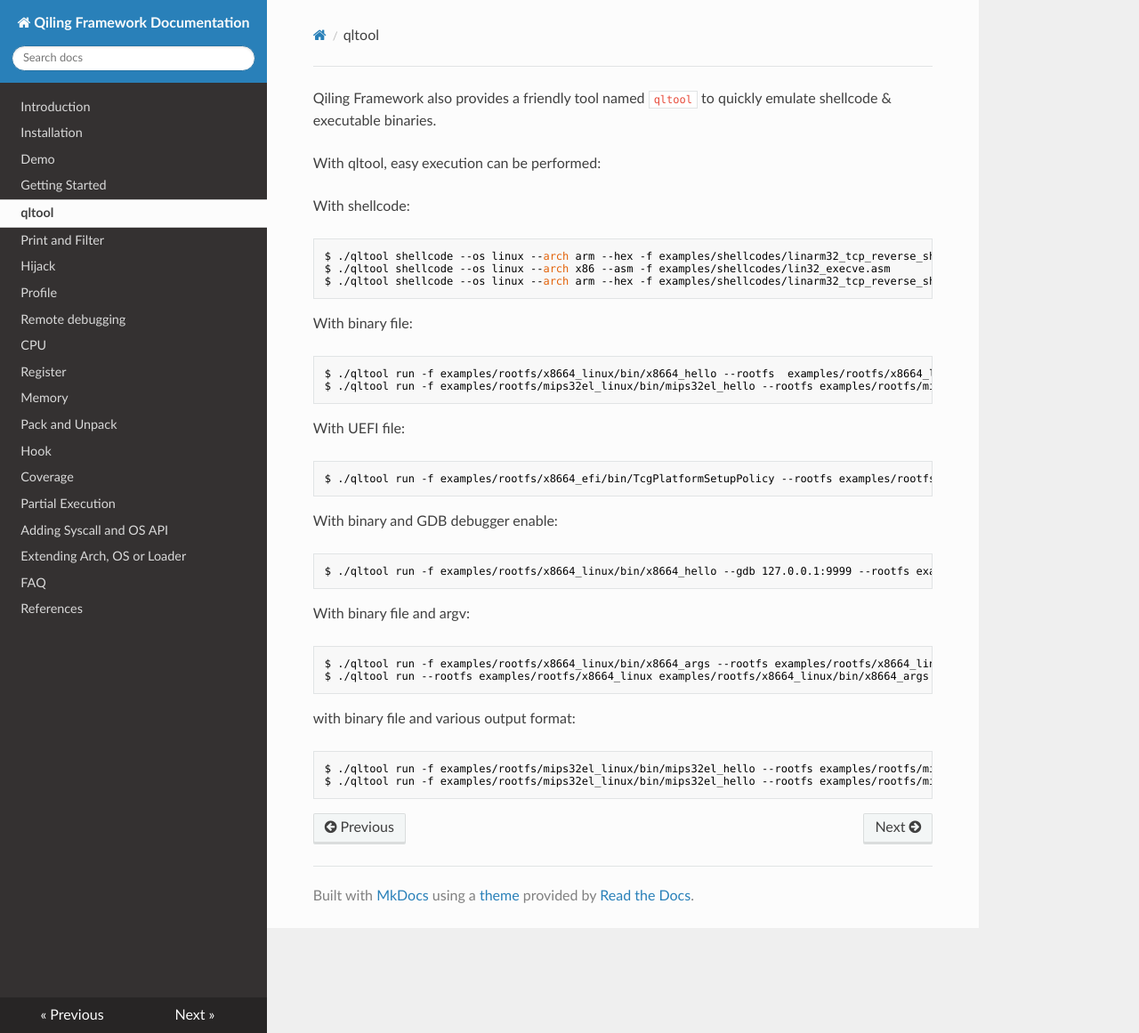
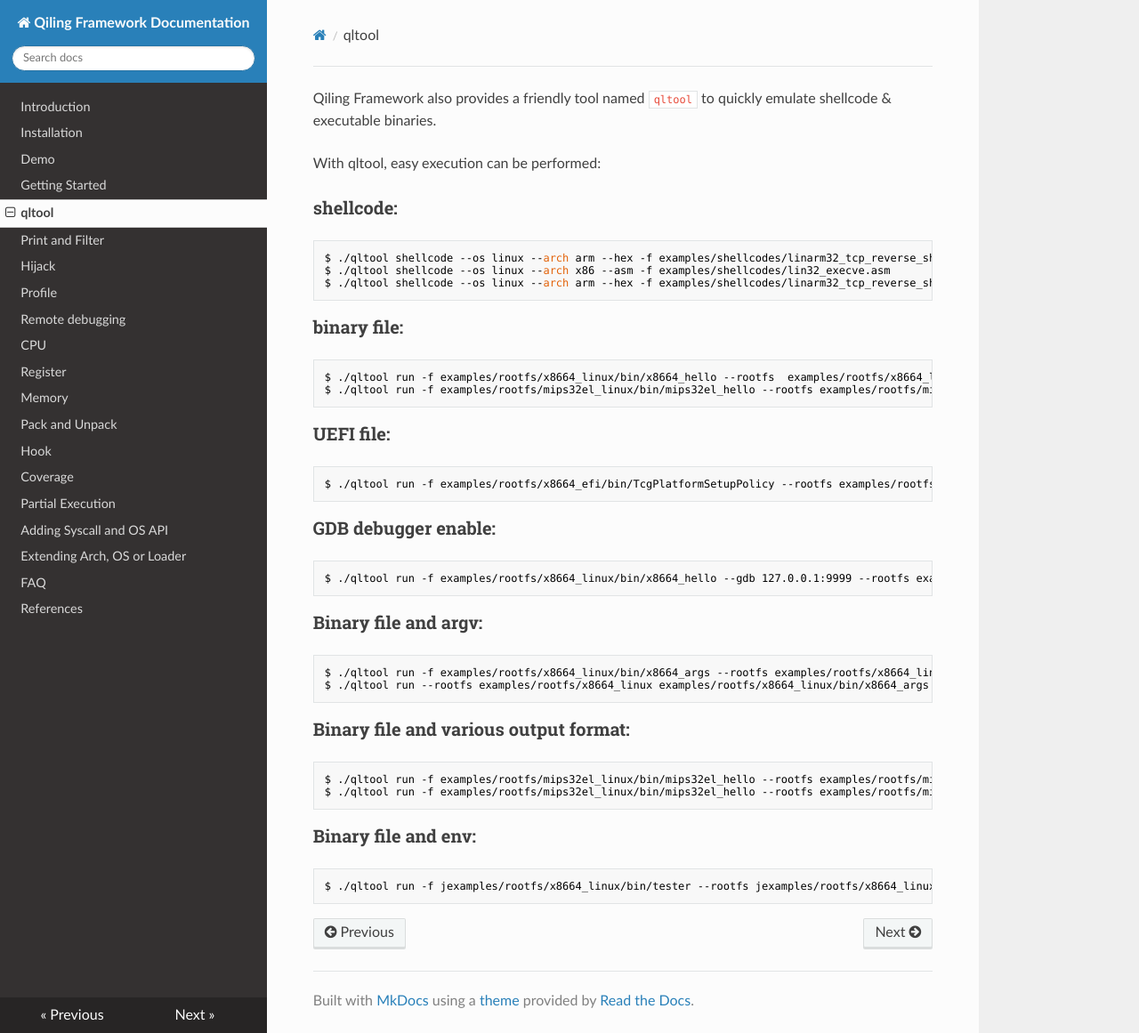
Before and after one commit to qilingframework/rtfd.io, an MkDocs documentation site: the page built from docs/qltool.md, in a window 1280 px wide and 1161 px high. Shown: the whole window at 89% size. Built offline with MkDocs 1.6.1, drawn with Linux system fonts in a browser that asks for light colours; nearby versions of some CDN libraries.

Commit message:
update fsmap and docs

````diff
--- a/docs/qltool.md
+++ b/docs/qltool.md
@@ -7,7 +7,7 @@ Qiling Framework also provides a friendly tool named `qltool` to quickly emulate
 With qltool, easy execution can be performed:
 
 
-With shellcode:
+### shellcode:
 
 ```bash
 $ ./qltool shellcode --os linux --arch arm --hex -f examples/shellcodes/linarm32_tcp_reverse_shell.hex
@@ -15,35 +15,40 @@ $ ./qltool shellcode --os linux --arch x86 --asm -f examples/shellcodes/lin32_ex
 $ ./qltool shellcode --os linux --arch arm --hex -f examples/shellcodes/linarm32_tcp_reverse_shell.hex --strace
 ```
 
-With binary file:
+### binary file:
 
 ```bash
 $ ./qltool run -f examples/rootfs/x8664_linux/bin/x8664_hello --rootfs  examples/rootfs/x8664_linux/
 $ ./qltool run -f examples/rootfs/mips32el_linux/bin/mips32el_hello --rootfs examples/rootfs/mips32el_linux
 ```
 
-With UEFI file:
+### UEFI file:
 
 ```bash
 $ ./qltool run -f examples/rootfs/x8664_efi/bin/TcgPlatformSetupPolicy --rootfs examples/rootfs/x8664_efi --env examples/rootfs/x8664_efi/rom2_nvar.pickel
 ```
 
-With binary and GDB debugger enable:
+### GDB debugger enable:
 
 ```bash
 $ ./qltool run -f examples/rootfs/x8664_linux/bin/x8664_hello --gdb 127.0.0.1:9999 --rootfs examples/rootfs/x8664_linux
 ```
 
-With binary file and argv:
+### Binary file and argv:
 
 ```bash
 $ ./qltool run -f examples/rootfs/x8664_linux/bin/x8664_args --rootfs examples/rootfs/x8664_linux --args test1 test2 test3
 $ ./qltool run --rootfs examples/rootfs/x8664_linux examples/rootfs/x8664_linux/bin/x8664_args test1 test2 test3
 ```
 
-with binary file and various output format:
+### Binary file and various output format:
 
 ```bash
 $ ./qltool run -f examples/rootfs/mips32el_linux/bin/mips32el_hello --rootfs examples/rootfs/mips32el_linux --output=disasm
 $ ./qltool run -f examples/rootfs/mips32el_linux/bin/mips32el_hello --rootfs examples/rootfs/mips32el_linux --strace
 ```
+
+### Binary file and env:
+```bash
+$ ./qltool run -f jexamples/rootfs/x8664_linux/bin/tester --rootfs jexamples/rootfs/x8664_linux --env '{"LD_PRELOAD":"hijack.so"}' --debug
+```
````
